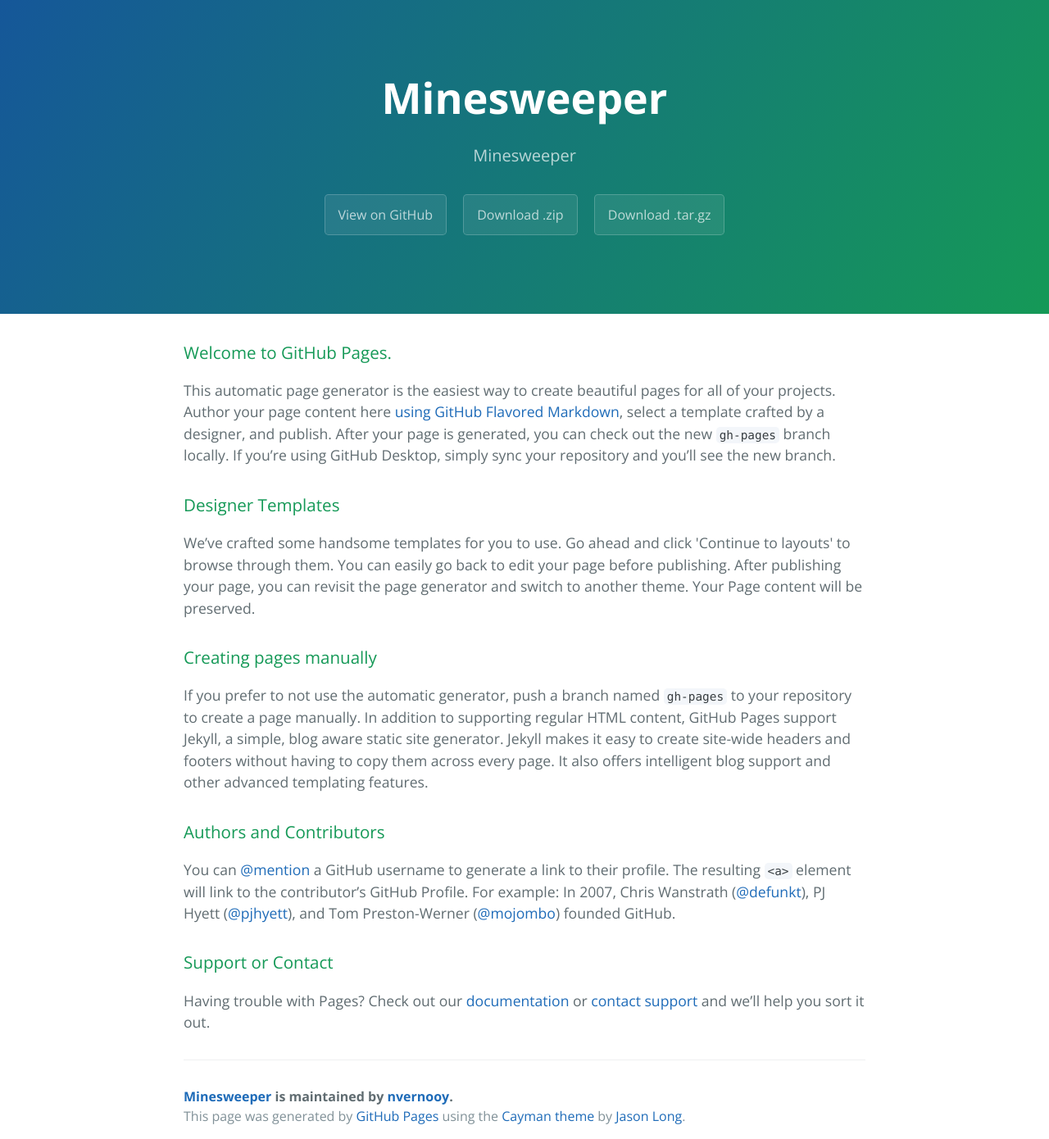
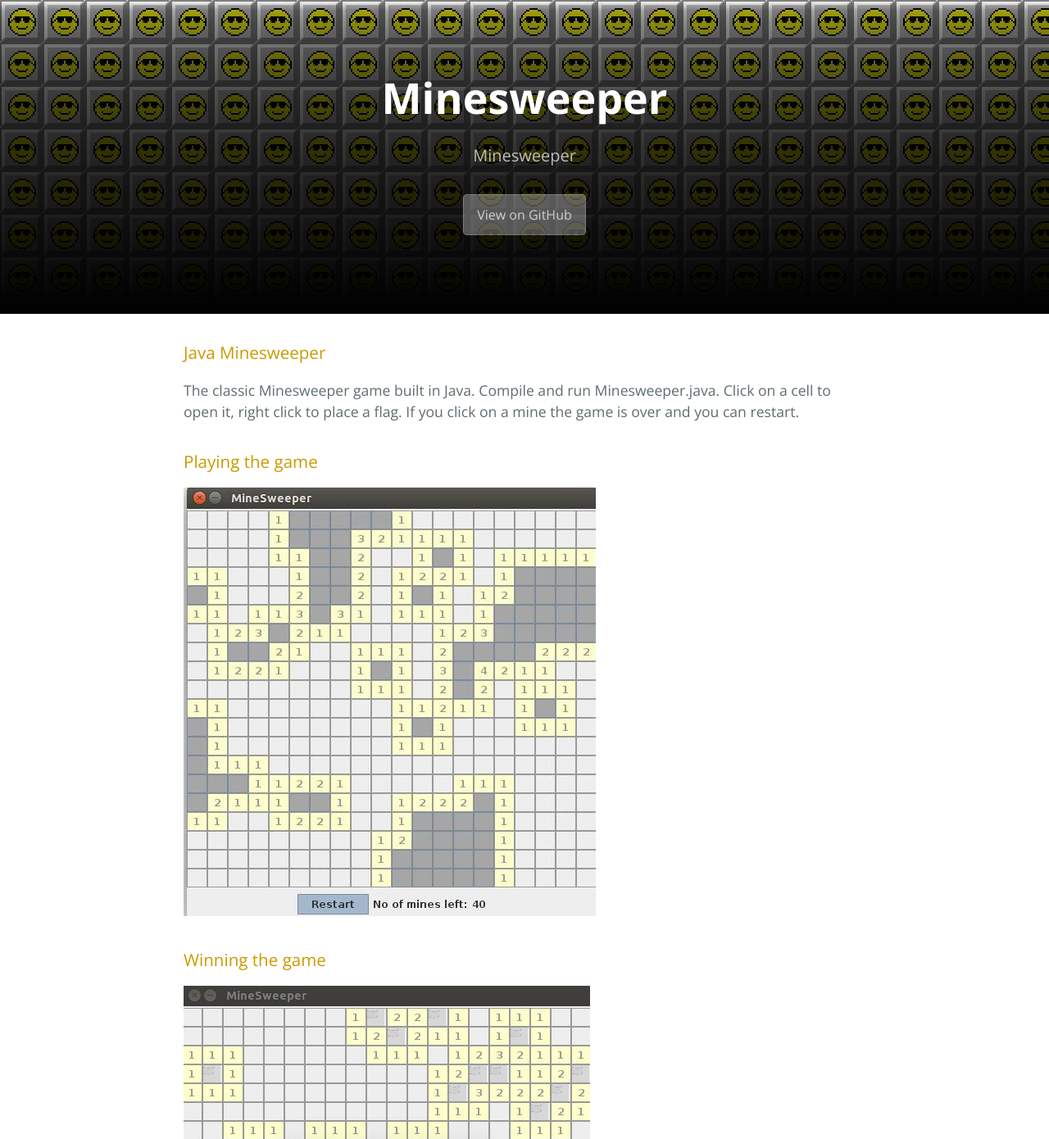
Before and after one commit to nvernooy/Minesweeper, a plain HTML site: page index.html in a window 1280 px wide. Shown: the top 1390 px of the page at 82% size. Drawn offline with nearby package versions, Linux system fonts and the light colour scheme.

Commit message:
Personalised project-page

```diff
--- a/index.html
+++ b/index.html
@@ -8,41 +8,42 @@
     <link href='https://fonts.googleapis.com/css?family=Open+Sans:400,700' rel='stylesheet' type='text/css'>
     <link rel="stylesheet" type="text/css" href="stylesheets/stylesheet.css" media="screen">
     <link rel="stylesheet" type="text/css" href="stylesheets/github-light.css" media="screen">
+    <link href="images/icon.png" rel="shortcut icon" type="image/x-icon" />
   </head>
   <body>
     <section class="page-header">
       <h1 class="project-name">Minesweeper</h1>
       <h2 class="project-tagline">Minesweeper</h2>
       <a href="https://github.com/nvernooy/Minesweeper" class="btn">View on GitHub</a>
-      <a href="https://github.com/nvernooy/Minesweeper/zipball/master" class="btn">Download .zip</a>
-      <a href="https://github.com/nvernooy/Minesweeper/tarball/master" class="btn">Download .tar.gz</a>
     </section>
 
     <section class="main-content">
       <h3>
-<a id="welcome-to-github-pages" class="anchor" href="#welcome-to-github-pages" aria-hidden="true"><span aria-hidden="true" class="octicon octicon-link"></span></a>Welcome to GitHub Pages.</h3>
+        <a id="welcome" class="anchor" href="#welcome" aria-hidden="true"><span aria-hidden="true" class="octicon octicon-link"></span>
+        </a>Java Minesweeper
+      </h3>
+      <p>
+        The classic Minesweeper game built in Java. Compile and run Minesweeper.java. Click on a cell to open it, right click to place a flag.
+        If you click on a mine the game is over and you can restart.
+      </p>
 
-<p>This automatic page generator is the easiest way to create beautiful pages for all of your projects. Author your page content here <a href="https://guides.github.com/features/mastering-markdown/">using GitHub Flavored Markdown</a>, select a template crafted by a designer, and publish. After your page is generated, you can check out the new <code>gh-pages</code> branch locally. If you’re using GitHub Desktop, simply sync your repository and you’ll see the new branch.</p>
+      <h3>
+        <a id="playing" class="anchor" href="#playing" aria-hidden="true"><span aria-hidden="true" class="octicon octicon-link"></span>
+        </a>Playing the game
+      </h3>
+      <img src="images/playing.jpg" alt="Start" />
 
-<h3>
-<a id="designer-templates" class="anchor" href="#designer-templates" aria-hidden="true"><span aria-hidden="true" class="octicon octicon-link"></span></a>Designer Templates</h3>
+      <h3>
+        <a id="winning" class="anchor" href="#winning" aria-hidden="true"><span aria-hidden="true" class="octicon octicon-link"></span>
+        </a>Winning the game
+      </h3>
+      <img src="images/winning.jpg" alt="Winning" />
 
-<p>We’ve crafted some handsome templates for you to use. Go ahead and click 'Continue to layouts' to browse through them. You can easily go back to edit your page before publishing. After publishing your page, you can revisit the page generator and switch to another theme. Your Page content will be preserved.</p>
-
-<h3>
-<a id="creating-pages-manually" class="anchor" href="#creating-pages-manually" aria-hidden="true"><span aria-hidden="true" class="octicon octicon-link"></span></a>Creating pages manually</h3>
-
-<p>If you prefer to not use the automatic generator, push a branch named <code>gh-pages</code> to your repository to create a page manually. In addition to supporting regular HTML content, GitHub Pages support Jekyll, a simple, blog aware static site generator. Jekyll makes it easy to create site-wide headers and footers without having to copy them across every page. It also offers intelligent blog support and other advanced templating features.</p>
-
-<h3>
-<a id="authors-and-contributors" class="anchor" href="#authors-and-contributors" aria-hidden="true"><span aria-hidden="true" class="octicon octicon-link"></span></a>Authors and Contributors</h3>
-
-<p>You can <a href="https://help.github.com/articles/basic-writing-and-formatting-syntax/#mentioning-users-and-teams" class="user-mention">@mention</a> a GitHub username to generate a link to their profile. The resulting <code>&lt;a&gt;</code> element will link to the contributor’s GitHub Profile. For example: In 2007, Chris Wanstrath (<a href="https://github.com/defunkt" class="user-mention">@defunkt</a>), PJ Hyett (<a href="https://github.com/pjhyett" class="user-mention">@pjhyett</a>), and Tom Preston-Werner (<a href="https://github.com/mojombo" class="user-mention">@mojombo</a>) founded GitHub.</p>
-
-<h3>
-<a id="support-or-contact" class="anchor" href="#support-or-contact" aria-hidden="true"><span aria-hidden="true" class="octicon octicon-link"></span></a>Support or Contact</h3>
-
-<p>Having trouble with Pages? Check out our <a href="https://help.github.com/pages">documentation</a> or <a href="https://github.com/contact">contact support</a> and we’ll help you sort it out.</p>
+      <h3>
+        <a id="losing" class="anchor" href="#losing" aria-hidden="true"><span aria-hidden="true" class="octicon octicon-link"></span>
+        </a>Losing the game
+      </h3>
+      <img src="images/losing.jpg" alt="Losing" />
 
       <footer class="site-footer">
         <span class="site-footer-owner"><a href="https://github.com/nvernooy/Minesweeper">Minesweeper</a> is maintained by <a href="https://github.com/nvernooy">nvernooy</a>.</span>
--- a/stylesheets/stylesheet.css
+++ b/stylesheets/stylesheet.css
@@ -19,7 +19,7 @@ a {
   display: inline-block;
   margin-bottom: 1rem;
   color: rgba(255, 255, 255, 0.7);
-  background-color: rgba(255, 255, 255, 0.08);
+  background-color: rgba(255, 255, 255, 0.3);
   border-color: rgba(255, 255, 255, 0.2);
   border-style: solid;
   border-width: 1px;
@@ -56,8 +56,14 @@ a {
 .page-header {
   color: #fff;
   text-align: center;
-  background-color: #159957;
-  background-image: linear-gradient(120deg, #155799, #159957); }
+  background-color: gray;
+  background: linear-gradient(
+    to bottom,
+    rgba(0,0,0, 0),
+    10%,
+    rgba(0,0,0, 100)
+  ),url(../images/header.jpg);
+}
 
 @media screen and (min-width: 64em) {
   .page-header {
@@ -112,7 +118,7 @@ a {
   margin-top: 2rem;
   margin-bottom: 1rem;
   font-weight: normal;
-  color: #159957; }
+  color: #CC9900; }
 .main-content p {
   margin-bottom: 1em; }
 .main-content code {
```
Also changed, not shown: images/header.jpg (added), images/header2.gif (added), images/headerbu.jpg (added), images/icon.png (added), images/losing.jpg (added), images/playing.jpg (added), images/winning.jpg (added).
